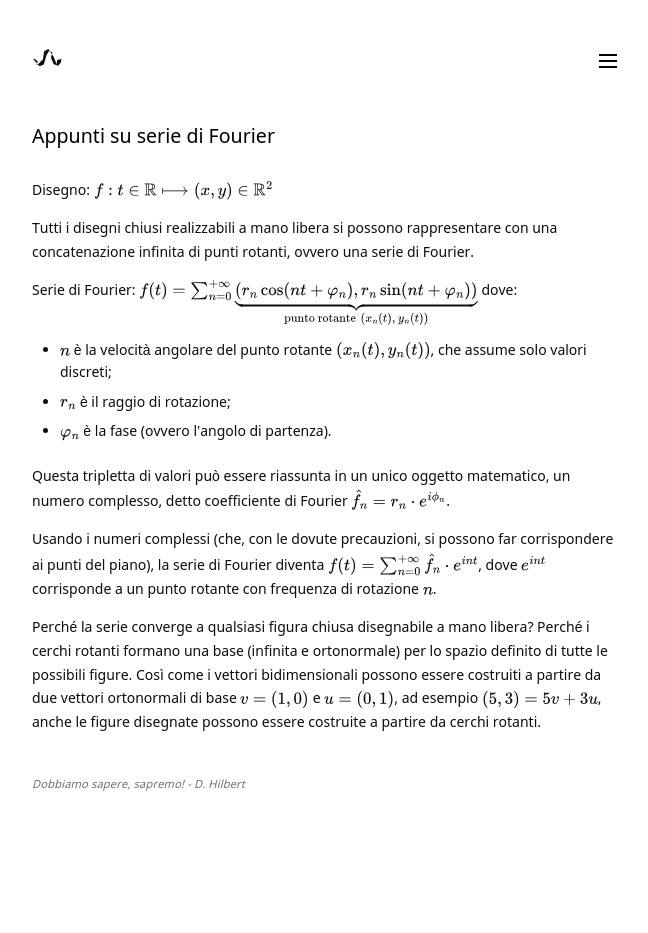
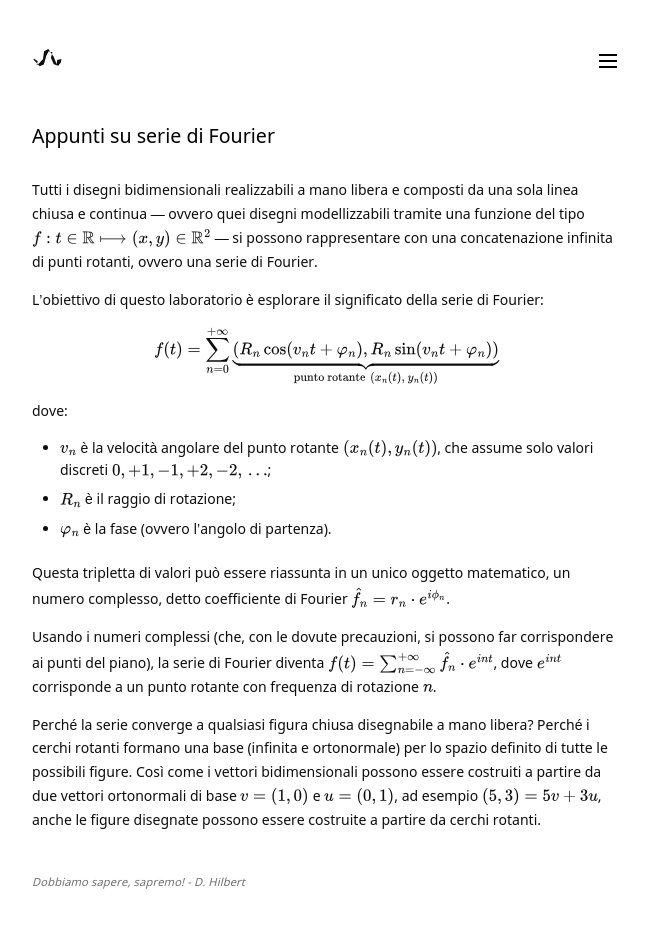
Before and after one commit to Bradwave/matephis, a Jekyll site: the page built from _notes/Public/appunti-fourier.md, in a window 1280 px wide. Shown: the whole page, without its empty margins (314-962 px from the left). Built offline with Jekyll 4.4.1, drawn with Linux system fonts in a browser that asks for light colours; before the commit the page ends 900 px from its top, so only the background shows below that.

Commit message:
Adds notes about the Fourier series.

```diff
--- a/_notes/Public/appunti-fourier.md
+++ b/_notes/Public/appunti-fourier.md
@@ -2,18 +2,19 @@
 title: Appunti su serie di Fourier
 feed: hide
 ---
-Disegno: $f : t \in \mathbb{R} \longmapsto (x, y) \in \mathbb{R}^2$
+Tutti i disegni bidimensionali realizzabili a mano libera e composti da una sola linea chiusa e continua — ovvero quei disegni modellizzabili tramite una funzione del tipo $f : t \in \mathbb{R} \longmapsto (x, y) \in \mathbb{R}^2$ — si possono rappresentare con una concatenazione infinita di punti rotanti, ovvero una serie di Fourier.
 
-Tutti i disegni chiusi realizzabili a mano libera si possono rappresentare con una concatenazione infinita di punti rotanti, ovvero una serie di Fourier.
+L'obiettivo di questo laboratorio è esplorare il significato della **serie di Fourier**:
 
-Serie di Fourier: $f(t) = \sum_{n = 0}^{+\infty} \underbrace{(r_n \cos (n t + \varphi_n), r_n \sin(n t + \varphi_n))}_{\text{punto rotante} \; (x_n(t), \, y_n(t))}$
+\\[f(t) = \sum_{n = 0}^{+\infty} \underbrace{(R_n \cos (v_n t + \varphi_n), R_n \sin(v_n t + \varphi_n))}_{\text{punto rotante} \; (x_n(t), \, y_n(t))}\\]
+
 dove:
-- $n$ è la velocità angolare del punto rotante $(x_n(t), y_n(t))$, che assume solo valori discreti;
-- $r_n$ è il raggio di rotazione;
+- $v_n$ è la velocità angolare del punto rotante $(x_n(t), y_n(t))$, che assume solo valori discreti $0, +1, -1, +2, -2, \, \dotsc$;
+- $R_n$ è il raggio di rotazione;
 - $\varphi_n$ è la fase (ovvero l'angolo di partenza).
 
 Questa tripletta di valori può essere riassunta in un unico oggetto matematico, un numero complesso, detto coefficiente di Fourier $\hat{f}_n = r_n \cdot e^{i\phi_n}$.
 
-Usando i numeri complessi (che, con le dovute precauzioni, si possono far corrispondere ai punti del piano), la serie di Fourier diventa $f(t) = \sum_{n = 0}^{+\infty} \hat{f}_n \cdot e^{i n t}$, dove $e^{int}$ corrisponde a un punto rotante con frequenza di rotazione $n$.
+Usando i numeri complessi (che, con le dovute precauzioni, si possono far corrispondere ai punti del piano), la serie di Fourier diventa $f(t) = \sum_{n = -\infty}^{+\infty} \hat{f}_n \cdot e^{i n t}$, dove $e^{int}$ corrisponde a un punto rotante con frequenza di rotazione $n$.
 
 Perché la serie converge a qualsiasi figura chiusa disegnabile a mano libera? Perché i cerchi rotanti formano una base (infinita e ortonormale) per lo spazio definito di tutte le possibili figure. Così come i vettori bidimensionali possono essere costruiti a partire da due vettori ortonormali di base $v = (1, 0)$ e $u = (0, 1)$, ad esempio $(5, 3) = 5v + 3u$, anche le figure disegnate possono essere costruite a partire da cerchi rotanti.
```
